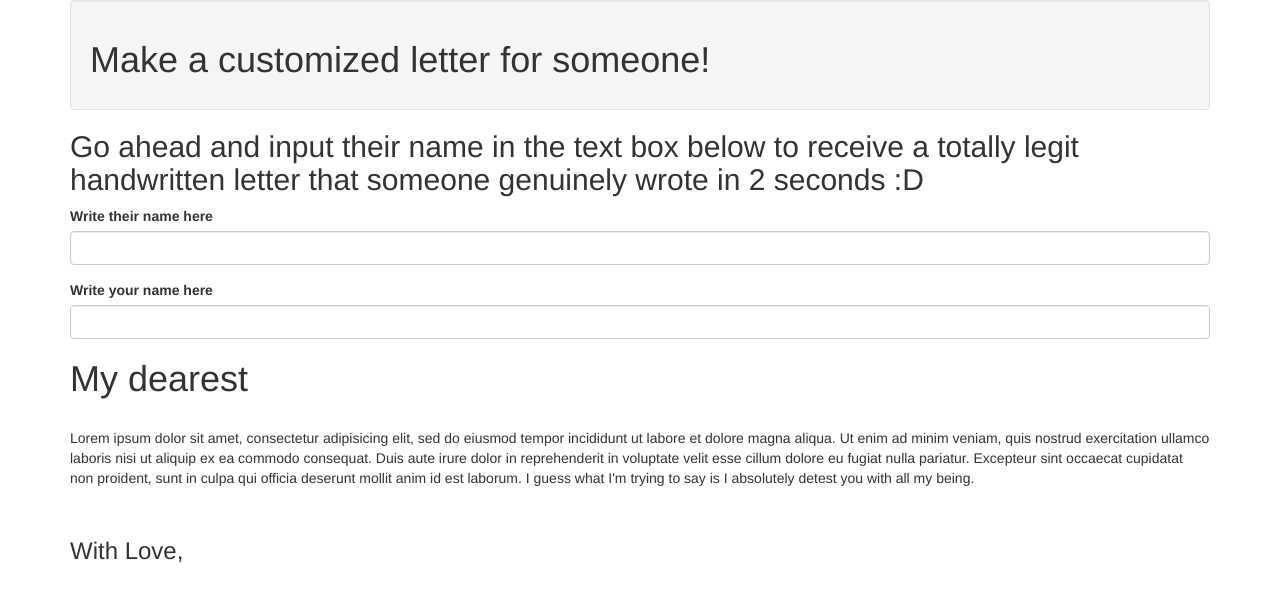
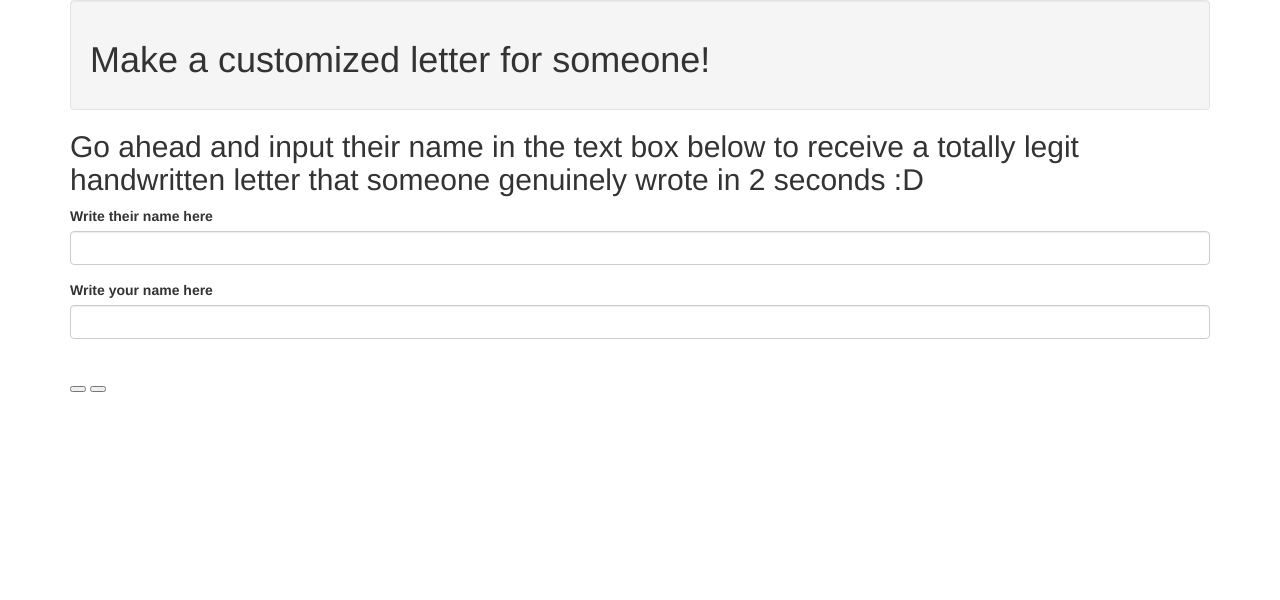
Before and after one commit to gylesb/letter, a plain HTML site: page index.html in a window 1280 px wide. Drawn offline with Linux system fonts and the light colour scheme.

Commit message:
Add css to hide story until submit is clicked

```diff
--- a/css/styles.css
+++ b/css/styles.css
@@ -0,0 +1,3 @@
+#story {
+  display: none;
+}
--- a/index.html
+++ b/index.html
@@ -5,7 +5,6 @@
     <link href="css/styles.css" rel="stylesheet" type="text/css">
     <script src="js/jquery-3.2.1.js"></script>
     <script src="js/scripts.js"></script>
-    <meta charset="utf-8">
     <title>Letter to a loved one</title>
   </head>
   <body>
@@ -26,13 +25,15 @@
           <input type="text" id="name2" class="form-control">
         </div>
       </form>
+      <br>
+      <button type="submit" name="btn"></button>
+      <button type="reset form" name="btn"></button>
       <div id="story">
-        <h1>My dearest <span class="name"></span></h1>
+        <h2>My dearest <span class="name"></span></h2>
         <br>
-        <p>Lorem ipsum dolor sit amet, consectetur adipisicing elit, sed do eiusmod tempor incididunt ut labore et dolore magna aliqua. Ut enim ad minim veniam, quis nostrud exercitation ullamco laboris nisi ut aliquip ex ea commodo consequat. Duis aute irure dolor in reprehenderit in voluptate velit esse cillum dolore eu fugiat nulla pariatur. Excepteur sint occaecat cupidatat non proident, sunt in culpa qui officia deserunt mollit anim id est laborum. I guess what I'm trying to say is I absolutely detest you with all my being.</p>
+        <h3>Lorem ipsum dolor sit amet, consectetur adipisicing elit, sed do eiusmod tempor incididunt ut labore et dolore magna aliqua. Ut enim ad minim veniam, quis nostrud exercitation ullamco laboris nisi ut aliquip ex ea commodo consequat. Duis aute irure dolor in reprehenderit in voluptate velit esse cillum dolore eu fugiat nulla pariatur. Excepteur sint occaecat cupidatat non proident, sunt in culpa qui officia deserunt mollit anim id est laborum. I guess what I'm trying to say is I absolutely detest you with all my being.</h3>
         <br>
         <h3>With Love,</h3>
-        <br>
         <h3><span class="name2"></span></h3>
       </div>
     </div>
```
